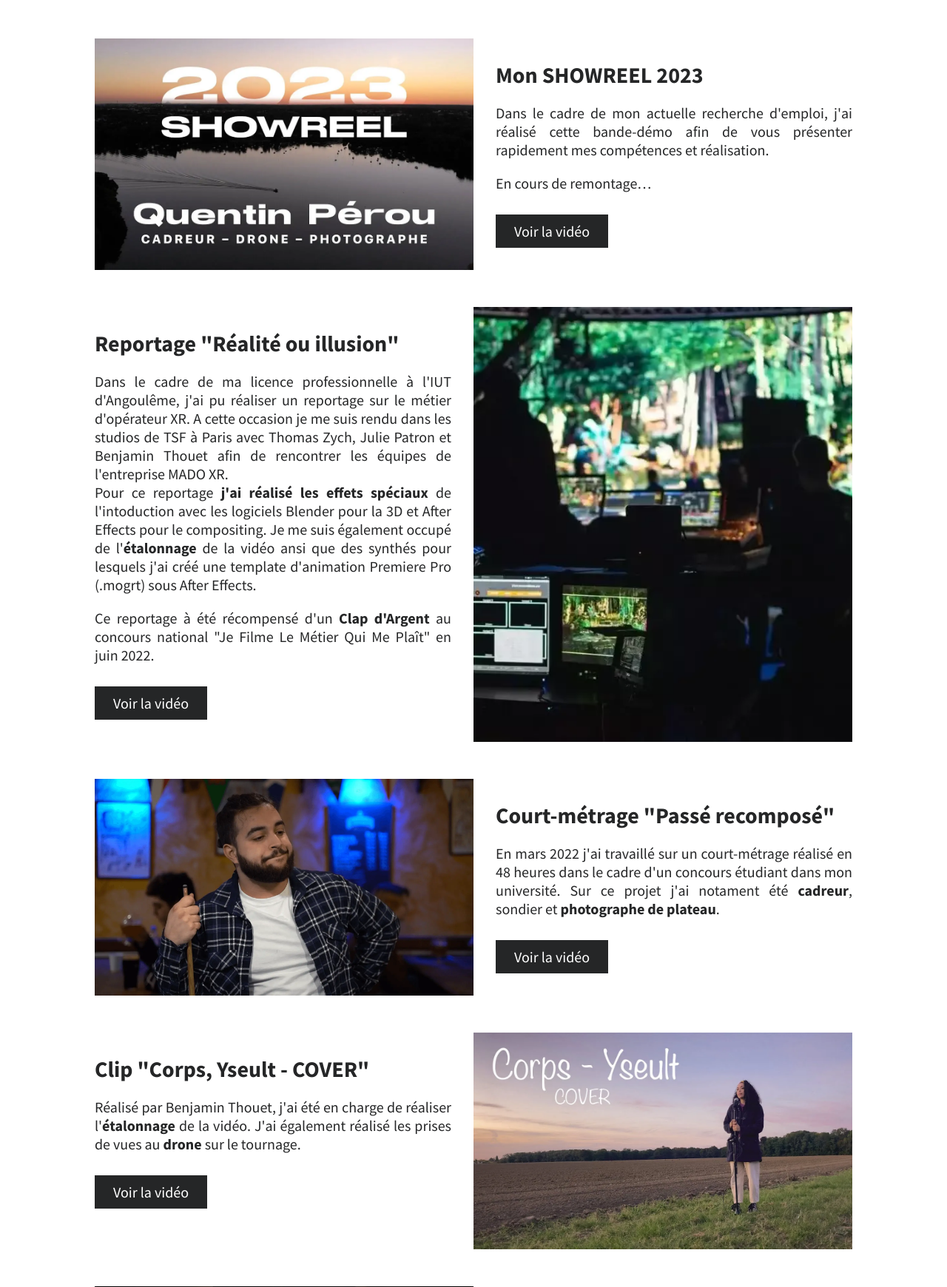
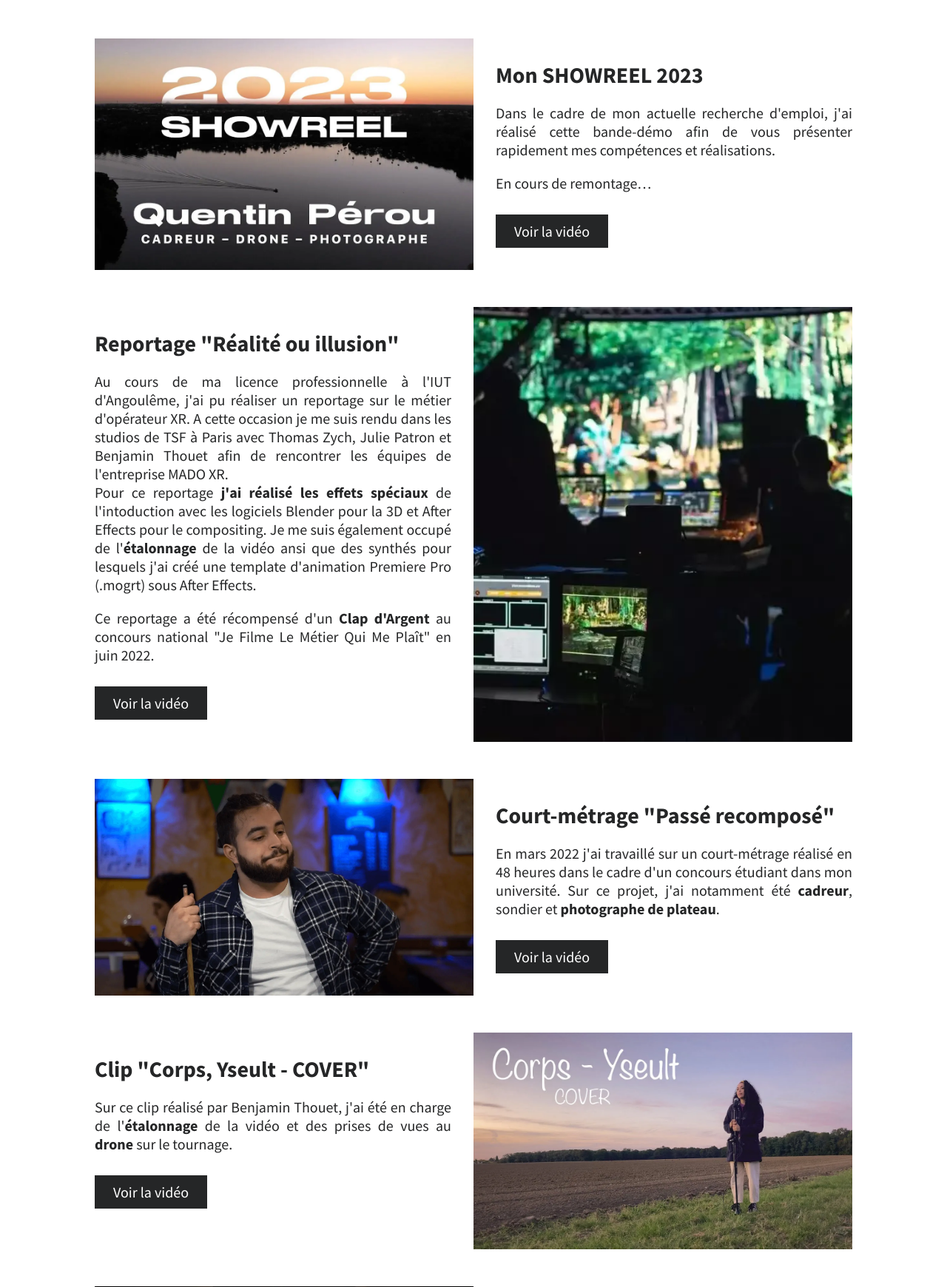
Before and after one commit to quentinperou/quentinperou.fr, a PHP site: page /video/ in a window 1280 px wide. Shown: the part 163-1903 px from the top of the page at 74% size. Run offline with PHP 8.4, Linux system fonts and the light colour scheme.

Commit message:
correction fr

```diff
--- a/a-propos.js
+++ b/a-propos.js
@@ -1,6 +1,6 @@
 document.addEventListener("DOMContentLoaded", function () {
 
-    const txt = [`, c'est qui ?`, `, il fait quoi ?`];
+    const txt = [`, qui est-ce ?`, `, que fait-il ?`];
     const cursor = "|";
 
     const titreElm = document.querySelector(".contenuSectionApropos div:nth-child(2) h3");
--- a/script.js
+++ b/script.js
@@ -40,3 +40,5 @@
 
     });
 }());
+
+console.log("%cHello !", "background: #222; color: #FFF; font-size: 20px;");
--- a/style.css
+++ b/style.css
@@ -653,14 +653,22 @@ footer p {
   }
 }
 
-@media screen and (max-width: 380px) {
+@media screen and (max-width: 430px) {
+  :root {
+    --largeur_page: 90vw;
+  }
+  #a-propos{
+    width: 100%;
+  }
+
   h2 {
     font-size: 1.6rem;
   }
   h3 {
     font-size: 1.3rem;
   }
-
+}
+@media screen and (max-width: 350px) {
   .contenuSectionApropos div:first-child {
     width: 200px;
     height: 200px;
--- a/video/index.php
+++ b/video/index.php
@@ -72,7 +72,7 @@ session_start();
                     </div>
                     <div>
                         <h3>Mon SHOWREEL 2023</h3>
-                        <p>Dans le cadre de mon actuelle recherche d'emploi, j'ai réalisé cette bande-démo afin de vous présenter rapidement mes compétences et réalisation.</p>
+                        <p>Dans le cadre de mon actuelle recherche d'emploi, j'ai réalisé cette bande-démo afin de vous présenter rapidement mes compétences et réalisations.</p>
                         <p>En cours de remontage…</p>
                         <a href="https://youtu.be/mteXXkZctvc" class="bouton" target="_blank">Voir la vidéo</a>
                     </div>
@@ -83,9 +83,9 @@ session_start();
                         <img src="./images/operateurXr.webp" alt="">
                     </div>
                     <div>
-                        <h3>Reportage "Réalité ou illusion"</h3>
-                        <p>Dans le cadre de ma licence professionnelle à l'IUT d'Angoulême, j'ai pu réaliser un reportage sur le métier d'opérateur XR. A cette occasion je me suis rendu dans les studios de TSF à Paris avec Thomas Zych, Julie Patron et Benjamin Thouet afin de rencontrer les équipes de l'entreprise MADO XR. <br> Pour ce reportage <strong>j'ai réalisé les effets spéciaux</strong> de l'intoduction avec les logiciels Blender pour la 3D et After Effects pour le compositing. Je me suis également occupé de l'<strong>étalonnage</strong> de la vidéo ansi que des synthés pour lesquels j'ai créé une template d'animation Premiere Pro (.mogrt) sous After Effects.</p>
-                        <p>Ce reportage à été récompensé d'un <strong>Clap d'Argent</strong> au concours national "Je Filme Le Métier Qui Me Plaît" en juin 2022.</p>
+                    <h3>Reportage "Réalité ou illusion"</h3>
+                        <p>Au cours de ma licence professionnelle à l'IUT d'Angoulême, j'ai pu réaliser un reportage sur le métier d'opérateur XR. A cette occasion je me suis rendu dans les studios de TSF à Paris avec Thomas Zych, Julie Patron et Benjamin Thouet afin de rencontrer les équipes de l'entreprise MADO XR. <br> Pour ce reportage <strong>j'ai réalisé les effets spéciaux</strong> de l'intoduction avec les logiciels Blender pour la 3D et After Effects pour le compositing. Je me suis également occupé de l'<strong>étalonnage</strong> de la vidéo ansi que des synthés pour lesquels j'ai créé une template d'animation Premiere Pro (.mogrt) sous After Effects.</p>
+                        <p>Ce reportage a été récompensé d'un <strong>Clap d'Argent</strong> au concours national "Je Filme Le Métier Qui Me Plaît" en juin 2022.</p>
                         <a href="https://parcoursmetiers.tv/video/13143-realite-ou-illusion" class="bouton" target="_blank">Voir la vidéo</a>
                     </div>
                 </div>
@@ -96,7 +96,7 @@ session_start();
                     </div>
                     <div>
                         <h3>Court-métrage "Passé recomposé"</h3>
-                        <p>En mars 2022 j'ai travaillé sur un court-métrage réalisé en 48 heures dans le cadre d'un concours étudiant dans mon université. Sur ce projet j'ai notament été <strong>cadreur</strong>, sondier et <strong>photographe de plateau</strong>.</p>
+                        <p>En mars 2022 j'ai travaillé sur un court-métrage réalisé en 48 heures dans le cadre d'un concours étudiant dans mon université. Sur ce projet, j'ai notamment été <strong>cadreur</strong>, sondier et <strong>photographe de plateau</strong>.</p>
                         <a href="https://youtu.be/0WIhy1HRjoI" class="bouton" target="_blank">Voir la vidéo</a>
                     </div>
                 </div>
@@ -107,7 +107,7 @@ session_start();
                     </div>
                     <div>
                         <h3>Clip "Corps, Yseult - COVER"</h3>
-                        <p>Réalisé par Benjamin Thouet, j'ai été en charge de réaliser l'<strong>étalonnage</strong> de la vidéo. J'ai également réalisé les prises de vues au <strong>drone</strong> sur le tournage. </p>
+                        <p>Sur ce clip réalisé par Benjamin Thouet, j'ai été en charge de l'<strong>étalonnage</strong> de la vidéo et des prises de vues au <strong>drone</strong> sur le tournage. </p>
                         <a href="https://youtu.be/thFsG2O4Vuc" class="bouton" target="_blank">Voir la vidéo</a>
                     </div>
                 </div>
@@ -118,7 +118,7 @@ session_start();
                     </div>
                     <div>
                         <h3>Court-métrage "Julie !"</h3>
-                        <p>"Julie !" est un court-métrage au format vertical réalisé dans le cadre du festival Courant 3D d'Angoulême. Sur ce projet j'ai été Directeur de la photographie. J'ai également participé au <strong>montage</strong> et réalisé l'<strong>étalonnage</strong>. Par ailleurs j'ai également été <strong>photographe plateau</strong> durant le tournage.</p>
+                        <p>"Julie !" est un court-métrage au format vertical réalisé dans le cadre du festival Courant 3D d'Angoulême. Sur ce projet, j'ai été Directeur de la photographie. J'ai également participé au <strong>montage</strong> et réalisé l'<strong>étalonnage</strong>. Par ailleurs j'étais <strong>photographe plateau</strong> durant le tournage.</p>
                         <a href="https://youtu.be/T1gQjSipqpI" class="bouton" target="_blank">Voir la vidéo</a>
                     </div>
                 </div>
@@ -129,7 +129,7 @@ session_start();
                     </div>
                     <div>
                         <h3>Court-métrage/clip "Long Way To Go"</h3>
-                        <p>Pour cette vidéo réalisé en vertical pour le festival Courant 3D j'ai été <strong>cadreur</strong> et <strong>photographe plateau</strong>.</p>
+                        <p>Pour cette vidéo réalisée en vertical pour le festival Courant 3D, j'ai été <strong>cadreur</strong> et <strong>photographe plateau</strong>.</p>
                         <a href="https://youtu.be/fjDIPealt2o" class="bouton" target="_blank">Voir la vidéo</a>
                     </div>
                 </div>
@@ -139,8 +139,8 @@ session_start();
                         <img src="./images/barDeDemain.webp" alt="">
                     </div>
                     <div>
-                        <h3>Reportage "Les Bar de demain"</h3>
-                        <p>Lors de mes études j'ai été amené à travailer sur un reportage mettant en avant les bars apres la pandémie. Sur ce projet j'ai réalisé le <strong>cadrage</strong> de certains plans ainsi que l'<strong>étalonnage</strong>.</p>
+                        <h3>Reportage "Les Bars de demain"</h3>
+                        <p>Lors de mes études, j'ai été amené à travailler sur un reportage traitant des bars après la pandémie de Covid-19. Sur ce projet, j'ai réalisé le <strong>cadrage</strong> de certains plans ainsi que l'<strong>étalonnage</strong>.</p>
                         <a href="https://youtu.be/CKjpEEx5yN8" class="bouton" target="_blank">Voir la vidéo</a>
                     </div>
                 </div>
@@ -151,7 +151,7 @@ session_start();
                     </div>
                     <div>
                         <h3>Vidéo explicative sur un drone</h3>
-                        <p>Cette vidéo à été réalisée à 100% par mes soins dans le cadre de mon DUT MMI en 2020 pendant le confinement. L'objectif était de présenter et d'expliquer rapidement le fonctionnement d'un objet dans un format réseaux sociaux. J'ai donc choisi mon drone comme sujet puis filmé et monté tous les plans nécessaires.</p>
+                        <p>Cette vidéo a été réalisée à 100% par mes soins dans le cadre de mon DUT MMI en 2020 pendant le confinement. L'objectif était de présenter et d'expliquer rapidement le fonctionnement d'un objet dans un format type réseaux sociaux. J'ai donc choisi mon drone comme sujet puis filmé et monté tous les plans nécessaires.</p>
                         <a href="https://youtu.be/2WThzPxGlsY" class="bouton" target="_blank">Voir le projet</a>
                     </div>
                 </div>
@@ -162,7 +162,7 @@ session_start();
                     </div>
                     <div>
                         <h3>Court-métrage "Le Péché"</h3>
-                        <p>Court-métrage réalisé en 48h dans le cadre du "48 Hour Film Project" de Nantes en 2020. Sur ce projet j'ai participé au <strong>montage</strong> ainsi qu'a l'élaboration du décor. J'ai également réalisé les <strong>photos de plateau</strong> pour l'équipe. </p>
+                        <p>Court-métrage réalisé en 48h dans le cadre du "48 Hour Film Project" de Nantes en 2020. Sur ce projet, j'ai participé au <strong>montage</strong> ainsi qu'à l'élaboration du décor. J'ai également réalisé des <strong>photos de plateau</strong> pour l'équipe. </p>
                         <a href="https://youtu.be/NSizfEfcmlQ" class="bouton" target="_blank">Voir la vidéo</a>
                     </div>
                 </div>
```
Also changed, not shown: index.php (+6 -6 lines), mentions-legales.php (+86 -9 lines), photographie/photos/14_Evènement étudiant - portrait.webp (renamed from photographie/photos/14_Evènement étudiant.webp), photographie/photos/27_Flou.webp (renamed from photographie/photos/27_Folie.webp), photographie/photos/36_Photo pour Capfun - soirée.webp (renamed from photographie/photos/36_Photo pour Capfun.webp), photographie/photos/6_Sapins vus du ciel.webp (renamed from photographie/photos/6_Sapins vu du ciel.webp), 1 other file.
